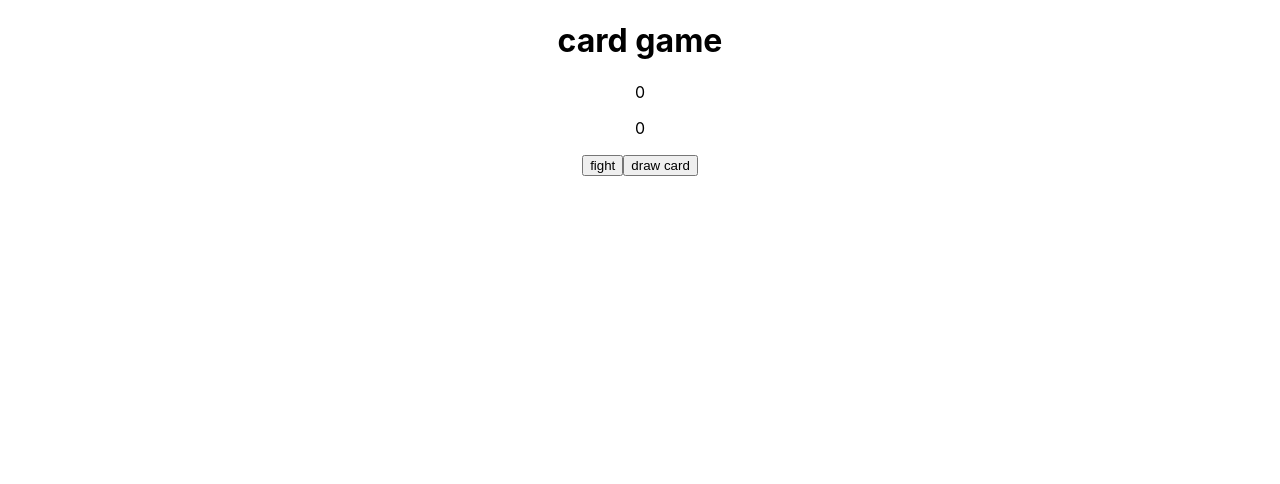
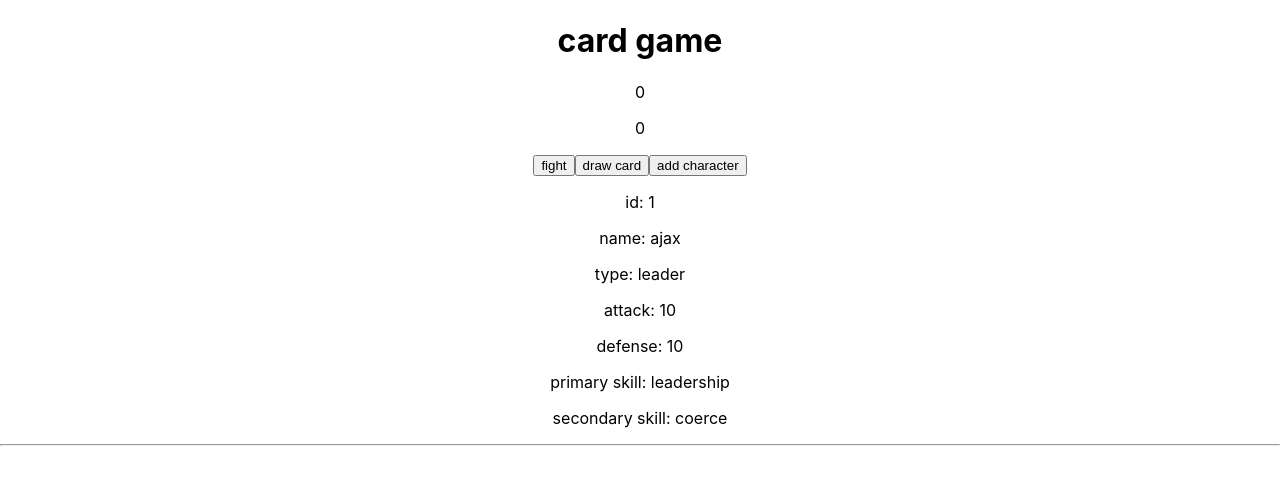
Before and after one commit to 4nth0ny1/card-game, a React (Create React App) app: page / in a window 1280 px wide. Shown: the top 484 px of the page. Built offline with nearby package versions, Linux system fonts and the light colour scheme.

Commit message:
add characterArray and seeded data

```diff
--- a/src/App.js
+++ b/src/App.js
@@ -2,6 +2,7 @@ import './App.css';
 import React from 'react'
 import DiceLogic from './components/Dice/DiceLogic';
 import CardContainer from './components/Cards/CardContainer';
+import CharacterContainer from './components/Characters/CharacterContainer';
 
 function App(props) {
 
@@ -25,6 +26,54 @@ function App(props) {
     //     coerce
 
     //when someone other than the specialty player plays the card then it's .50-.75 effectiveness
+
+    const characters = [
+      {
+        id: 1,
+        name: 'ajax',
+        type: 'leader',
+        attack: 10,
+        defense: 10,
+        primary_skill: 'leadership',
+        secondary_skill: 'coerce'
+      },
+      {
+        id: 2,
+        name: 'carter',
+        type: 'engineer',
+        attack: 10,
+        defense: 15,
+        primary_skill: '',
+        secondary_skill: ''
+      },
+      {
+        id: 3,
+        name: 'tealc',
+        type: 'assault',
+        attack: 20,
+        defense: 10,
+        primary_skill: '',
+        secondary_skill: ''
+      },
+      {
+        id: 4,
+        name: 'legend',
+        type: 'sniper',
+        attack: 10,
+        defense: 10,
+        primary_skill: '',
+        secondary_skill: ''
+      },
+      {
+        id: 4,
+        name: 'maverick',
+        type: 'medic',
+        attack: 10,
+        defense: 10,
+        primary_skill: '',
+        secondary_skill: ''
+      },
+    ]
 
     const cards = [
       {
@@ -79,7 +128,9 @@ function App(props) {
     <div className="App">
       <h1>card game</h1>
       <DiceLogic />
-      <CardContainer cards={cards}/>
+      <CardContainer cards={cards} />
+      <CharacterContainer characters={characters} />
+
     </div>
     </>
   );
--- /dev/null
+++ b/src/components/Characters/Character.jsx
@@ -0,0 +1,18 @@
+const Character = (props) => {
+
+    return (
+        <>
+
+            <p>id: {props.character.id}</p>
+            <p>name: {props.character.name}</p>
+            <p>type: {props.character.type}</p>
+            <p>attack: {props.character.attack}</p>
+            <p>defense: {props.character.defense}</p>
+            <p>primary skill: {props.character.primary_skill}</p>
+            <p>secondary skill: {props.character.secondary_skill}</p>
+            <hr></hr>
+        </>
+    )
+}
+
+export default Character;
--- /dev/null
+++ b/src/components/Characters/CharacterContainer.jsx
@@ -0,0 +1,20 @@
+import Character from "./Character"
+
+const CharacterContainer = (props) => {
+
+
+    const characterArray = props.characters.map(character => {
+        if (character.type === 'leader') {
+            return <Character key={character.id} character={character} />
+        }
+    })
+
+    return(
+        <>
+            <button>add character</button>
+            {characterArray}
+        </>
+    )
+}
+
+export default CharacterContainer;
```
